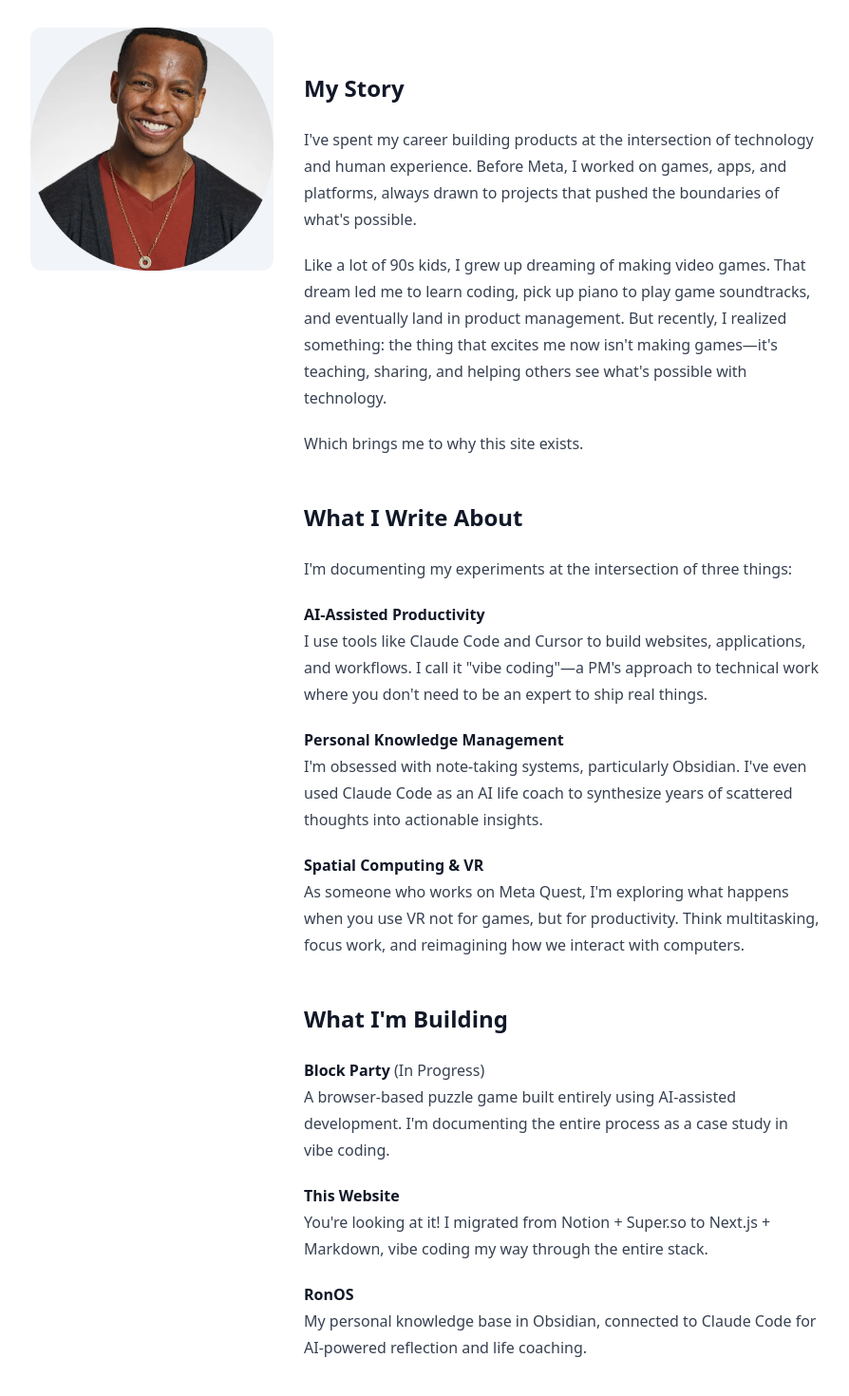
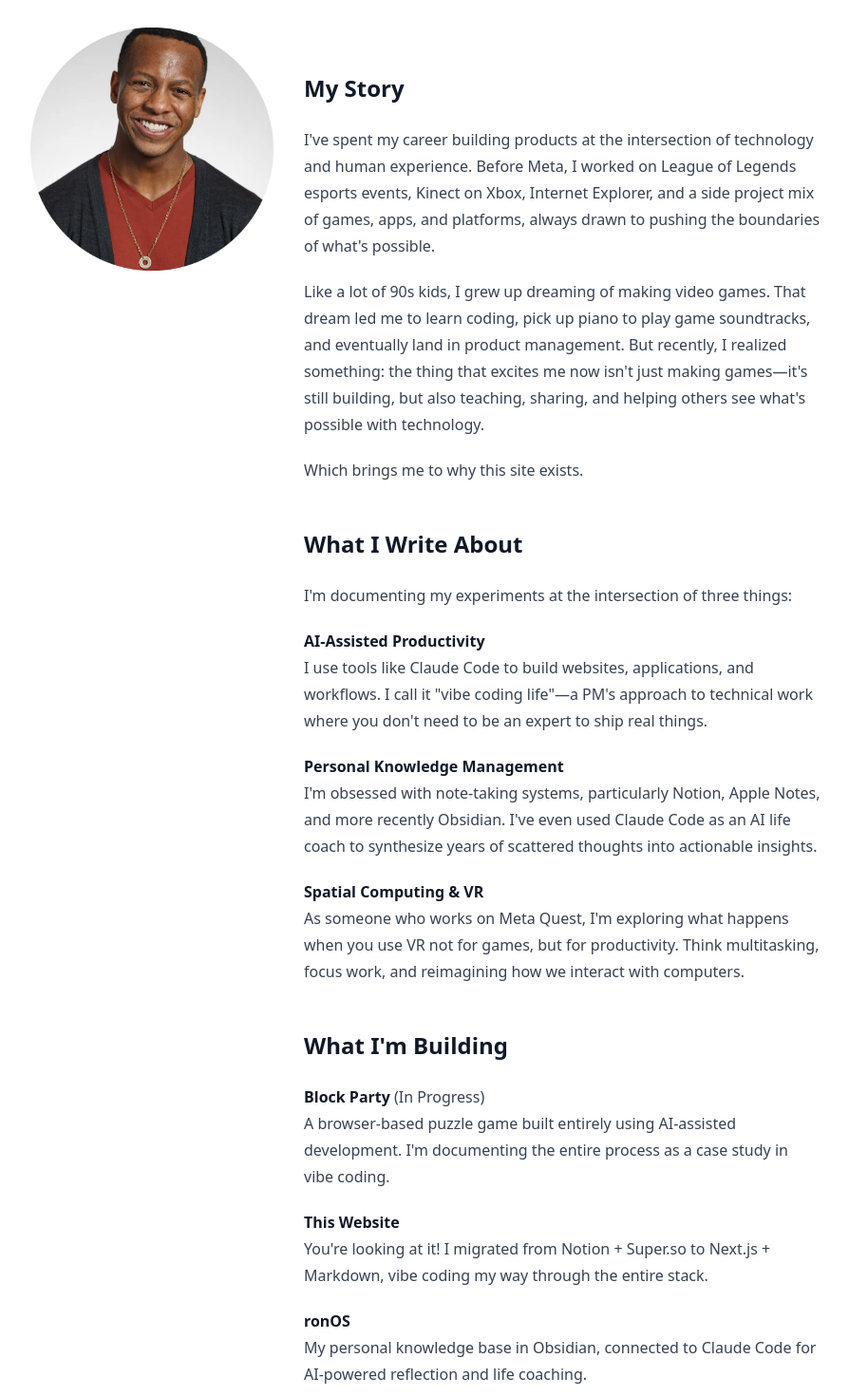
Before and after one commit to ronforbes/ronforbesdotcom, a Next.js app: page /about in a window 1280 px wide. Shown: the part 340-1810 px from the top of the page at 95% size, without its empty margins (192-1086 px from the left). Built offline with nearby package versions, Linux system fonts and the light colour scheme; no server answers.

Commit message:
style: Remove background from hero image on About page

```diff
--- a/app/about/page.tsx
+++ b/app/about/page.tsx
@@ -28,7 +28,7 @@
 
       <div className="grid gap-8 md:grid-cols-3 mb-12">
         <div className="md:col-span-1">
-          <div className="aspect-square rounded-xl overflow-hidden bg-muted">
+          <div className="aspect-square rounded-xl overflow-hidden">
             <Image
               src="/images/profile.jpg"
               alt="Ron Forbes"
@@ -43,10 +43,10 @@
           <div>
             <h2>My Story</h2>
             <p>
-              I&apos;ve spent my career building products at the intersection of technology and human experience. Before Meta, I worked on games, apps, and platforms, always drawn to projects that pushed the boundaries of what&apos;s possible.
+              I&apos;ve spent my career building products at the intersection of technology and human experience. Before Meta, I worked on League of Legends esports events, Kinect on Xbox, Internet Explorer, and a side project mix of games, apps, and platforms, always drawn to pushing the boundaries of what&apos;s possible.
             </p>
             <p>
-              Like a lot of 90s kids, I grew up dreaming of making video games. That dream led me to learn coding, pick up piano to play game soundtracks, and eventually land in product management. But recently, I realized something: the thing that excites me now isn&apos;t making games—it&apos;s teaching, sharing, and helping others see what&apos;s possible with technology.
+              Like a lot of 90s kids, I grew up dreaming of making video games. That dream led me to learn coding, pick up piano to play game soundtracks, and eventually land in product management. But recently, I realized something: the thing that excites me now isn&apos;t just making games—it&apos;s still building, but also teaching, sharing, and helping others see what&apos;s possible with technology.
             </p>
             <p>
               Which brings me to why this site exists.
@@ -60,11 +60,11 @@
             </p>
             <p>
               <strong>AI-Assisted Productivity</strong><br />
-              I use tools like Claude Code and Cursor to build websites, applications, and workflows. I call it &quot;vibe coding&quot;—a PM&apos;s approach to technical work where you don&apos;t need to be an expert to ship real things.
+              I use tools like Claude Code to build websites, applications, and workflows. I call it &quot;vibe coding life&quot;—a PM&apos;s approach to technical work where you don&apos;t need to be an expert to ship real things.
             </p>
             <p>
               <strong>Personal Knowledge Management</strong><br />
-              I&apos;m obsessed with note-taking systems, particularly Obsidian. I&apos;ve even used Claude Code as an AI life coach to synthesize years of scattered thoughts into actionable insights.
+              I&apos;m obsessed with note-taking systems, particularly Notion, Apple Notes, and more recently Obsidian. I&apos;ve even used Claude Code as an AI life coach to synthesize years of scattered thoughts into actionable insights.
             </p>
             <p>
               <strong>Spatial Computing &amp; VR</strong><br />
@@ -83,7 +83,7 @@
               You&apos;re looking at it! I migrated from Notion + Super.so to Next.js + Markdown, vibe coding my way through the entire stack.
             </p>
             <p>
-              <strong>RonOS</strong><br />
+              <strong>ronOS</strong><br />
               My personal knowledge base in Obsidian, connected to Claude Code for AI-powered reflection and life coaching.
             </p>
           </div>
@@ -94,7 +94,7 @@
               When I&apos;m not coding or taking notes, you&apos;ll find me:
             </p>
             <ul>
-              <li>Playing piano (game soundtracks, mostly)</li>
+              <li>Playing piano (covers and game soundtracks, mostly)</li>
               <li>Exploring VR worlds and productivity experiments</li>
               <li>Building Notion databases that probably over-complicate simple problems</li>
               <li>Thinking about how to make technology more human</li>
```
